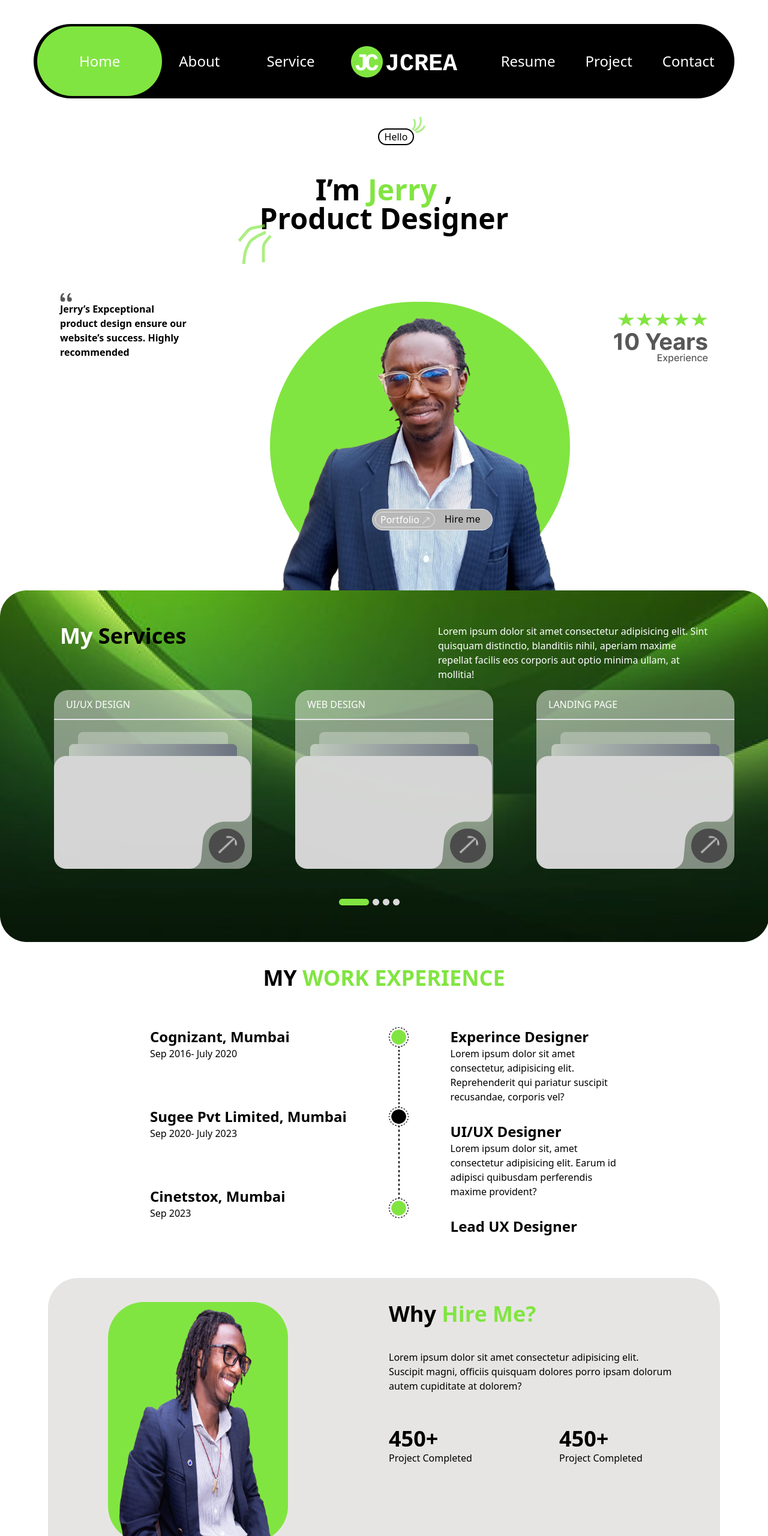
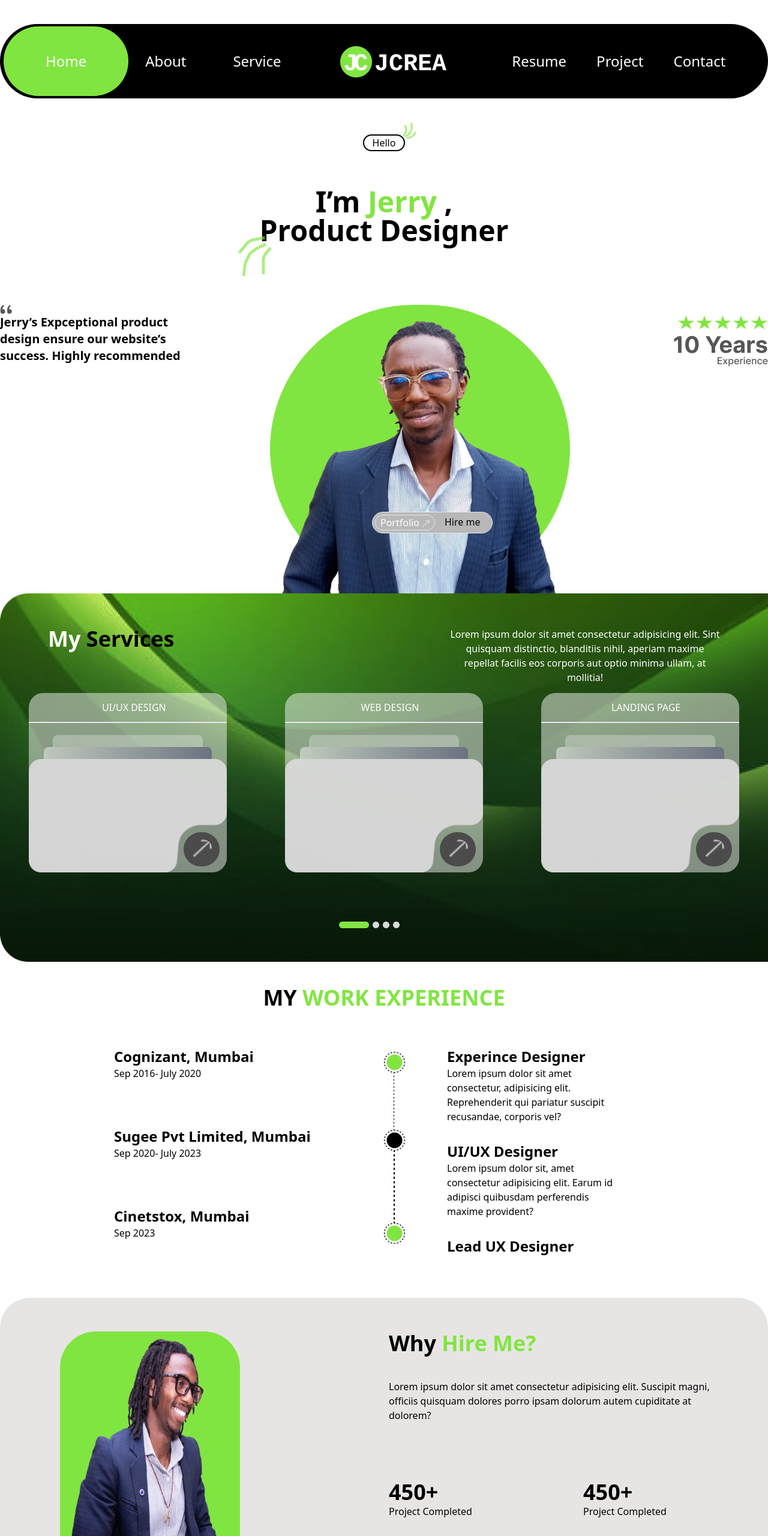
Before and after one commit to H-Codebase/Portfolio_page, a plain HTML site: page index.html in a window 1280 px wide. Shown: the top 2560 px of the page at 60% size. Drawn offline with nearby package versions, Linux system fonts and the light colour scheme.

Commit message:
work on responsive issue

```diff
--- a/index.html
+++ b/index.html
@@ -44,8 +44,8 @@
 
 <body>
 
-  <nav class="grid grid-cols-3 text-white text-2xl bg-black mt-[40px] py-1 mx-14 rounded-[100px]">
-    <div class="">
+  <nav class="container mx-auto grid grid-cols-3 text-white text-2xl bg-black mt-[40px] py-1 rounded-[100px]">
+    <div class="hidden md:flex">
       <ul class="flex gap-7  ml-[6px]">
         <li class="bg-[#81E541] py-[42px] px-[70px] rounded-[100px]">Home</li>
         <li class="py-[42px] pr-[50px]">About</li>
@@ -55,7 +55,7 @@
     <div>
         <img src="./assets/Component 4.png" alt="" class="pt-[33px] ps-[140px]"> </li>
     </div>
-    <div>
+    <div class="hidden md:flex">
       <ul class="flex gap-[50px] py-[42px]">
         <li>Resume</li>
         <li>Project</li>
@@ -63,65 +63,66 @@
       </ul>
     </div>
   </nav>
-  <div class="justify-center text-center my-[50px] w-[730px] relative">
-      <h6 class="border-2 border-black w-[60px] rounded-full mx-[630px]">Hello</h6>
-      <img src="./assets/Component 1.png" class="absolute right-5 bottom-5" alt="">
+  <div class="container text-center my-[60px] w-[70px] mx-auto relative">
+      <h6 class="border-2 border-black rounded-full">Hello</h6>
+      <img src="./assets/Component 1.png" class="absolute left-[60px] bottom-5" alt="">
   </div>
-  <div class="text-center mb-[100px] mx-auto w-[495px] relative">
+  <div class="container text-center mb-[100px] mx-auto w-[495px] relative">
       <h2 class="text-5xl font-bold">I’m <span class="text-[#81E541]"> Jerry </span>, </br> Product Designer</h2>
       <img src="./assets/Component 2.png" class="absolute bottom-[-53px]" alt="">
   </div>
-  <div class="mx-[100px]">
-    <img src="./assets/“2.png" alt="">
-    <p class="float-start w-1/5 font-semibold">Jerry’s Expceptional product design
-      ensure our website’s success.
-      Highly  recommended</p>
-      <img class="float-end" src="./assets/Frame 5.png" alt="">
+  <div class="container mx-auto">
+    <div class="font-semibold w-[500px] text-2xl mx-auto mb-10 md:float-start md:w-1/4 md:text-xl">
+      <img src="./assets/“2.png" alt="">
+      <p>Jerry’s Expceptional product design
+        ensure our website’s success.
+        Highly  recommended</p>
+    </div>
+      <img class="md:float-end mx-auto mb-10" src="./assets/Frame 5.png" alt="">
   </div>
-  <div class="bg-[#81E541] rounded-full w-[500px] flex flex-col ms-[450px] relative">
+  <div class="container bg-[#81E541] rounded-full lg:w-[500px] md:w-[450px] md:ms-0 flex flex-col lg:ms-[450px] mx-auto relative">
     <img src="./assets/IMG2024.png" alt="">
     <div class="bg-[#B8B8B8] border rounded-3xl mx-auto px-1 py-1 flex gap-4 absolute bottom-[100px] left-[170px]">
       <p class="flex text-white border rounded-3xl w-[100px] px-2 gap-1">Portfolio <img src="./assets/Arrow 4.png" class="h-5 pt-2" alt=""> </p>
       <p class="pe-4">Hire me</p>
     </div>
   </div>
-  <div class="bg-my-service bg-no-repeat text-white w-[1280px] h-[586px] mx-auto pt-14">
-    <div class="mx-[100px] pb-[80px]">
-      <h5 class="float-start text-4xl font-bold">My <span class="text-black">Services</span></h5>
-      <p class="float-end w-[450px]">Lorem ipsum dolor sit amet consectetur adipisicing elit. Sint quisquam distinctio, blanditiis nihil, aperiam maxime repellat facilis eos corporis aut optio minima ullam, at mollitia!</p>
+  <div class="container bg-my-service bg-no-repeat bg-cover text-white text-center mx-auto py-14">
+    <div class="px-[80px] lg:pb-[80px] pb-5">
+      <h5 class="lg:float-start text-4xl font-bold mb-8">My <span class="text-black">Services</span></h5>
+      <p class="lg:float-end lg:w-[450px] ">Lorem ipsum dolor sit amet consectetur adipisicing elit. Sint quisquam distinctio, blanditiis nihil, aperiam maxime repellat facilis eos corporis aut optio minima ullam, at mollitia!</p>
     </div>
-      <div class="grid grid-cols-3 gap-4 my-[30px] clear-both ps-[90px]">
-        <div class="bg-stone-100/50 w-[330px] rounded-3xl relative">
-          <h5 class="border-b-2 w-[330px] py-3 ps-5 mb-5">UI/UX DESIGN</h5>
-          <div class="bg-stone-100/30 w-[250px] h-[20px] mx-auto rounded-t-lg"></div>
-          <div class="bg-gradient-to-r from-stone-100/50 to-gray-500 w-[280px] h-[20px] mx-auto rounded-t-lg"></div>
-          <img src="./assets/Rectangle 9.png" alt="">
-          <img src="./assets/Arrow 4.png" class="bg-[#4B4B4B] w-[60px] p-3 rounded-full absolute bottom-[10px] right-3" alt="">
+      <div class="lg:grid lg:grid-cols-3 my-[30px] clear-both ps-auto">
+        <div class="bg-stone-100/50 lg:w-[330px] w-[500px] mx-auto rounded-3xl mb-8 relative">
+          <h5 class="border-b-2 lg:w-[330px] w-[500px] lg:text-base text-2xl py-3 ps-5 mb-5">UI/UX DESIGN</h5>
+          <div class="bg-stone-100/30 lg:w-[250px] w-[350px] h-[20px] mx-auto rounded-t-lg"></div>
+          <div class="bg-gradient-to-r from-stone-100/50 to-gray-500 lg:w-[280px] w-[380px] h-[20px] mx-auto rounded-t-lg"></div>
+          <img src="./assets/Rectangle 9.png" class="lg:w-[350px] w-[500px]" alt="">
+          <img src="./assets/Arrow 4.png" class="bg-[#4B4B4B] lg:w-[60px] w-[90px] p-3 rounded-full absolute bottom-[10px] right-3" alt="">
         </div>
-        <div class="bg-stone-100/50 w-[330px] rounded-3xl relative">
-          <h5 class="border-b-2 w-[330px] py-3 ps-5 mb-5">WEB DESIGN</h5>
-          <div class="bg-stone-100/30 w-[250px] h-[20px] mx-auto rounded-t-lg"></div>
-          <div class="bg-gradient-to-r from-stone-100/50 to-gray-500 w-[280px] h-[20px] mx-auto rounded-t-lg"></div>
-          <img src="./assets/Rectangle 9.png" alt="">
-          <img src="./assets/Arrow 4.png" class="bg-[#4B4B4B] w-[60px] p-3 rounded-full absolute bottom-[10px] right-3" alt="">
+        <div class="bg-stone-100/50 lg:w-[330px] w-[500px] mx-auto rounded-3xl mb-8 relative">
+          <h5 class="border-b-2 lg:w-[330px] w-[500px] lg:text-base text-2xl py-3 ps-5 mb-5">WEB DESIGN</h5>
+          <div class="bg-stone-100/30 lg:w-[250px] w-[350px] h-[20px] mx-auto rounded-t-lg"></div>
+          <div class="bg-gradient-to-r from-stone-100/50 to-gray-500 lg:w-[280px] w-[380px] h-[20px] mx-auto rounded-t-lg"></div>
+          <img src="./assets/Rectangle 9.png" class="lg:w-[350px] w-[500px]" alt="">
+          <img src="./assets/Arrow 4.png" class="bg-[#4B4B4B] lg:w-[60px] w-[90px] p-3 rounded-full absolute bottom-[10px] right-3" alt="">
         </div>
-        <div class="bg-stone-100/50 w-[330px] rounded-3xl relative">
-          <h5 class="border-b-2 w-[330px] py-3 ps-5 mb-5">LANDING PAGE</h5>
-          <div class="bg-stone-100/30 w-[250px] h-[20px] mx-auto rounded-t-lg"></div>
-          <div class="bg-gradient-to-r from-stone-100/50 to-gray-500 w-[280px] h-[20px] mx-auto rounded-t-lg"></div>
-          <img src="./assets/Rectangle 9.png" alt="">
-          <img src="./assets/Arrow 4.png" class="bg-[#4B4B4B] w-[60px] p-3 rounded-full absolute bottom-[10px] right-3" alt="">
+        <div class="bg-stone-100/50 lg:w-[330px] w-[500px] mx-auto rounded-3xl mb-8 relative">
+          <h5 class="border-b-2 lg:w-[330px] w-[500px] lg:text-base text-2xl py-3 ps-5 mb-5">LANDING PAGE</h5>
+          <div class="bg-stone-100/30 lg:w-[250px] w-[350px] h-[20px] mx-auto rounded-t-lg"></div>
+          <div class="bg-gradient-to-r from-stone-100/50 to-gray-500 lg:w-[280px] w-[380px] h-[20px] mx-auto rounded-t-lg"></div>
+          <img src="./assets/Rectangle 9.png" class="lg:w-[350px] w-[500px]" alt="">
+          <img src="./assets/Arrow 4.png" class="bg-[#4B4B4B] lg:w-[60px] w-[90px] p-3 rounded-full absolute bottom-[10px] right-3" alt="">
         </div>
       </div>
       <div class="w-[150px] mx-auto pt-5">
         <img src="./assets/Frame 8.png" alt="">
       </div>
   </div>
-  <div class="my-10">
+  <div class="container mx-auto my-10">
     <h5 class="text-center text-4xl font-semibold">MY <span class="text-[#81E541]">WORK EXPERIENCE</span></h5>
-    <div class="grid grid-cols-2 gap-4 my-[30px] mx-[250px]">
-
-      <div>
+    <div class="md:grid md:grid-cols-2 lg:w-[900px]  my-[30px] mx-auto">
+      <div class="md:text-left text-center">
         <div class="mt-8 mb-[77px]">
           <h5 class="text-2xl font-semibold">Cognizant, Mumbai</h5>
           <p>Sep 2016- July 2020</p>
@@ -136,10 +137,10 @@
         </div>
       </div>
 
-      <div class="flex gap-[70px]">
-        <div class="mt-8">
+      <div class="flex gap-[70px] md:w-[100%] w-[400px] mx-auto">
+        <div class="mt-10">
           <img src="./assets/Frame 9.png" class="w-[35px]" alt="">
-          <img src="./assets/Line 1.png" class="ps-4 h-[100px]" alt="">
+          <img src="./assets/Line 1.png" class="ps-4 lg:h-[95px] md:h-[120px] h-[95px]" alt="">
           <img src="./assets/Frame 10.png" class="w-[35px]" alt="">
           <img src="./assets/Line 1.png" class="ps-4 h-[120px]" alt="">
           <img src="./assets/Frame 9.png" class="w-[35px]" alt="">
@@ -164,13 +165,13 @@
 
     </div>
   </div>
-  <div class="bg-stone-200 rounded-[50px] mx-[80px] py-10 mb-14">
+  <div class="container bg-stone-200 rounded-[50px] mx-auto py-14 mb-14">
     <div class="grid grid-cols-2 gap-4">
-      <div class="mx-[100px] bg-[#81E541] rounded-[60px] w-[300px] h-[400px]">
+      <div class="mx-[100px] bg-[#81E541] rounded-[60px] w-[300px] h-[402px]">
         <img src="./assets/DSC_0367 1.png" class="h-[400px]" alt="">
       </div>
       <div>
-        <div class="pr-[80px] pb-14">
+        <div class="pr-[80px] pb-14 mb-10">
           <h5 class="text-4xl font-semibold pb-10">Why <span class="text-[#81E541]">Hire Me?</span></h5>
           <p> Lorem ipsum dolor sit amet consectetur adipisicing elit. Suscipit magni, officiis quisquam dolores porro ipsam dolorum autem cupiditate at dolorem? </p>
         </div>
@@ -187,47 +188,47 @@
       </div>
     </div>
   </div>
-  <div class="grid grid-cols-2 pb-14 mx-[100px]">
+  <div class="container grid grid-cols-2 pb-14 mx-auto w-[1100px]">
     <h5 class="text-5xl font-bold ps-10">Lets have a look at </br>my <span class="text-[#81E541]">Portfolio</span></h5>
-    <button class="bg-[#81E541] text-white text-xl ms-[300px] w-[130px] h-11 rounded-[20px]">See All</button>
+    <button class="bg-[#81E541] text-white text-xl ms-[370px] w-[130px] h-11 rounded-[20px]">See All</button>
   </div>
-  <div class="grid grid-cols-2 pb-14 ms-[150px]">
-    <div class="bg-gradient-to-l from-stone-200 to-gray-500 w-[400px] h-[200px] rounded-3xl ps-5 pt-[130px] relative">
+  <div class="container w-[1100px] mx-auto grid grid-cols-2 pb-14">
+    <div class="bg-gradient-to-l from-stone-200 to-gray-500 w-[400px] h-[200px] rounded-3xl ps-5 ms-3 pt-[130px] relative">
       <h4 class="text-5xl text-white">Lirante</h4>
       <img src="./assets/Frame 18.png" class="absolute right-6 top-5" alt="">
     </div>
-    <div class="bg-gradient-to-l from-stone-200 to-gray-500 w-[400px] h-[200px] rounded-3xl ps-5 pt-[130px] relative">
+    <div class="bg-gradient-to-l from-stone-200 to-gray-500 w-[400px] h-[200px] rounded-3xl ps-5 ms-[120px] pt-[130px] relative">
       <h4 class="text-5xl text-white">Lirante</h4>
       <img src="./assets/Frame 18.png" class="absolute right-6 top-5" alt="">
     </div>
   </div>
-  <div class="w-[150px] mx-auto pt-5 mb-10">
+  <div class="container w-[150px] mx-auto pt-5 mb-10">
     <img src="./assets/Frame 8.png" alt="">
   </div>
-  <div class="mx-[250px] pb-14">
+  <div class="container w-[850px] mx-auto pb-14">
     <button class="bg-[#81E541] text-white w-[130px] h-11 rounded-[20px] mr-7">Landing Page</button>
     <button class="bg-[#81E541] text-white w-[130px] h-11 rounded-[20px] mr-7">Product Design</button>
     <button class="bg-[#81E541] text-white w-[130px] h-11 rounded-[20px] mr-7">Animation</button>
     <button class="bg-[#81E541] text-white w-[130px] h-11 rounded-[20px] mr-7">Glessmorphism</button>
     <button class="bg-[#81E541] text-white w-[130px] h-11 rounded-[20px] mr-7">Cards</button>
   </div>
-  <div class="justify-center text-center w-[700px] mb-14 mx-auto">
+  <div class="container justify-center text-center w-[700px] mb-14 mx-auto">
     <div class="inline-flex">
       <h5 class="text-4xl font-semibold pb-10">Lirante - Food Delivery Sloution</h5>
       <img src="./assets/Frame 22.png" class="w-10 h-10 ms-3 mt-1" alt="">
     </div>
     <p>Lorem ipsum dolor sit amet consectetur adipisicing elit. Pariatur quos similique voluptatum aut maxime reprehenderit nulla in cum! Mollitia quae ea repellendus vel dolorem, pariatur sunt quasi dolores exercitationem veritatis.</p>
   </div>
-  <div class="bg-my-service bg-no-repeat text-white w-[1280px] h-[586px] mx-auto pt-14 mb-[150px]">
+  <div class="container bg-my-service bg-no-repeat bg-cover text-white mx-auto py-14 mb-[150px]">
     <div class="w-[500px] justify-center text-center mx-auto mb-14 relative">
       <h5 class="text-4xl font-semibold mb-5">Testimonials That </br> Speak to <span class="text-black">My Results</span></h5>
       <img src="./assets/Component 3.png" class="absolute top-[-11px] right-[88px]" alt="">
       <p>Lorem ipsum dolor sit amet consectetur adipisicing elit. Accusantium iusto vel eligendi quo iure assumenda laboriosam saepe officia non accusamus?</p>
     </div>
-    <div class="grid grid-cols-3 gap-5 mx-10">
+    <div class="grid md:grid-cols-3 grid-cols-1 gap-5 mx-10">
       <div class="bg-gray-800/65 px-5 py-5 rounded-[50px]">
         <div class="">
-          <div>
+          <div class="container">
             <img src="./assets/Frame 25.png" class="float-start" alt="">
             <img src="./assets/“.png" class="float-end" alt="">
           </div>
```
